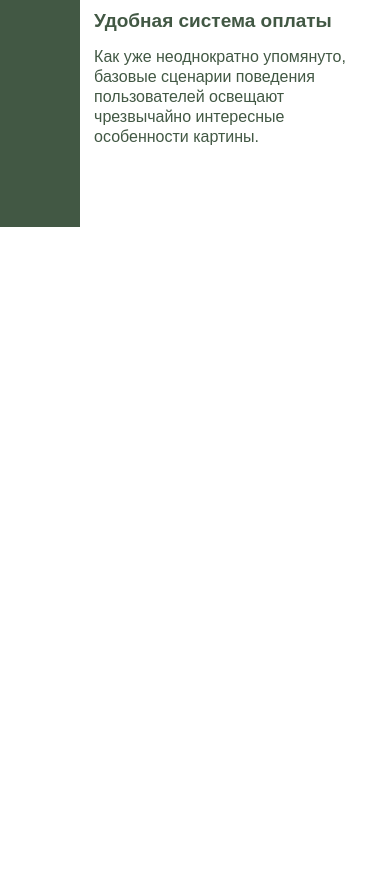
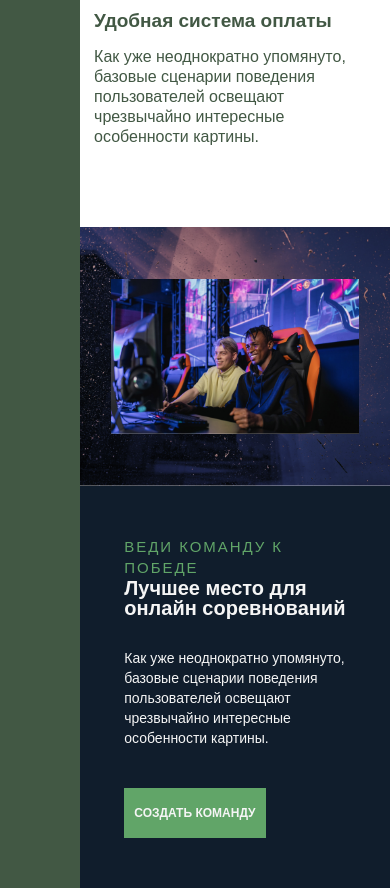
Before and after one commit to IrinaBreus/ganingClub.io, a website: page src/index.html in a window 390 px wide. Shown: the part 1320-2208 px from the top of the page. Before the commit the page ends 1547 px from the top, so only its background shows below. Drawn offline with nearby package versions, Linux system fonts and the light colour scheme; files that its build step writes are made by us from their sources; files whose address does not match are found by name.

Commit message:
section banner

```diff
--- a/src/index.html
+++ b/src/index.html
@@ -84,6 +84,28 @@
                     </div>
                 </div>
             </div>
+
+            <section class="banner">
+                <div class="banner__img">
+                    <div class="banner__img_bg">
+                        <img src="img/thirdSection/bg.jpg" alt="bg">
+                    </div>
+                    <div class="banner__img_back">
+                        <img src="img/thirdSection/boy.jpg" alt="boy-players" >
+                    </div>
+                    <div class="banner__img_front">
+                        <img src="img/thirdSection/players.jpg" alt="players" >
+                    </div>
+                </div>
+                <div class="banner__header">
+                    <div class="banner__text-block">
+                        <h3 class="subtitle subtitle_second">ВЕДИ КОМАНДУ К ПОБЕДЕ</h3>
+                        <h2 class="title title_second">Лучшее место для онлайн соревнований</h2>
+                        <p class="banner__txt">Как уже неоднократно упомянуто, базовые сценарии поведения пользователей освещают чрезвычайно интересные особенности картины.</p>
+                        <button class="btn">СОЗДАТЬ КОМАНДУ</button>
+                    </div>
+                </div>
+            </section>
         </main>
     </div>
     <script src="js/script.js"></script>
--- /dev/null
+++ b/src/sass/blocks/_bunner.scss
@@ -0,0 +1,108 @@
+.banner {
+    display: grid;
+    grid-template-columns: 7fr 6fr;
+    column-gap: 28px;
+    min-height: 584px;
+    background-color: var(--blue-dark);
+    &__img {
+        display: grid;
+        grid-template: 1fr repeat(3, 2fr) 1fr / 1fr repeat(3, 2fr) 1fr 50px;
+        &_bg {
+            grid-column: 1 / -2;
+            grid-row: 1 / -1;
+            img {
+                width: 100%;
+                height: 100%;
+                object-fit: cover;
+            }
+        }
+        &_back {
+            grid-column: 2 / 5;
+            grid-row: 2 / 4;
+            img {
+                width: 100%;
+                height: 100%;
+                object-fit: cover;
+            }
+        }
+        &_front {
+            grid-row: 3 / 5;
+            grid-column: 3 / -1;
+            img {
+                width: 100%;
+                height: 100%;
+                object-fit: cover;
+            }
+        }
+    }
+    &__header {
+        display: grid;
+        grid-template: 1fr auto 1fr / 5fr 1fr;
+    }
+    &__text-block {
+        grid-column: 1 / 2;
+        grid-row: 2 / -2;
+    }
+    &__txt {
+        font-weight: 400;
+        font-size: 16px;
+        line-height: 20px;
+        color: var(--white);
+        margin-bottom: 40px;
+    }
+}
+
+@media (max-width: 768px) {
+    .banner {
+        grid-template-columns: 1fr;
+        row-gap: 30px;
+        &__img {
+            display: grid;
+            grid-template: 1fr repeat(3, 2fr) 1fr / 1fr repeat(3, 2fr) 1fr 50px;
+            &_bg {
+                grid-column: 1 / -1;
+            }
+            &_front {
+                grid-column: 3 / -2;
+            }
+        }
+        &__header {
+            display: grid;
+            grid-template: 20px auto 50px / 1fr 5fr 1fr;
+        }
+        &__text-block {
+            grid-column: 2 / 3;
+            grid-row: 2 / -2;
+        }
+    }
+}
+
+@media (max-width: 576px) {
+    .banner {
+        &__img {
+            display: grid;
+            grid-template: 1fr auto 1fr / 1fr 8fr 1fr;
+            &_bg {
+                grid-column: 1 / -1;
+            }
+            &_back {
+                display: none;
+            }
+            &_front {
+                grid-column: 2 / -2;
+                grid-row: 2 / -2;
+            }
+        }
+        &__header {
+            display: grid;
+            grid-template: 20px auto 50px / 1fr 5fr 1fr;
+        }
+        &__text-block {
+            grid-column: 2 / 3;
+            grid-row: 2 / -2;
+        }
+        &__txt {
+            font-size: 14px;
+        }
+    }
+}
--- /dev/null
+++ b/src/sass/blocks/_buttons.scss
@@ -0,0 +1,23 @@
+.btn {
+    padding: 15px 30px;
+    background: var(--green-light);
+    border: none;
+    cursor: pointer;
+    font-weight: 700;
+    font-size: 16px;
+    line-height: 20px;
+    color: var(--white);
+}
+
+@media (max-width: 576px) {
+    .btn {
+        padding: 15px 10px;
+        background: var(--green-light);
+        border: none;
+        cursor: pointer;
+        font-weight: 700;
+        font-size: 12px;
+        line-height: 20px;
+        color: var(--white);
+    }
+}
--- a/src/sass/blocks/_feature.scss
+++ b/src/sass/blocks/_feature.scss
@@ -10,7 +10,7 @@
     }
     &__block {
         display: grid;
-        grid-template-columns: auto minmax(100px, 352px);
+        grid-template-columns: max-content minmax(100px, 352px);
         column-gap: 25px;
     }
     &__text {
--- /dev/null
+++ b/src/sass/blocks/_title.scss
@@ -0,0 +1,48 @@
+.title {
+    color: var(--white);
+    margin-bottom: 30px;
+    &_second {
+        font-weight: 700;
+        font-size: 40px;
+        line-height: 100%;
+    }
+}
+
+.subtitle {
+    font-weight: 300;
+    font-size: 19px;
+    line-height: 23px;
+    letter-spacing: 0.13em;
+    color: var(--green-light);
+    &_second {
+        font-size: 17px;
+        line-height: 21px;
+    }
+}
+
+@media (max-width: 991px) {
+    .title {
+        &_second {
+            font-size: 36px;
+        }
+    }
+}
+
+@media (max-width: 576px) {
+    .title {
+        &_second {
+            font-size: 20px;
+        }
+    }
+    .subtitle {
+        font-weight: 300;
+        font-size: 19px;
+        line-height: 23px;
+        letter-spacing: 0.13em;
+        color: var(--green-light);
+        &_second {
+            font-size: 15px;
+            line-height: 21px;
+        }
+    }
+}
--- a/src/sass/style.scss
+++ b/src/sass/style.scss
@@ -11,6 +11,7 @@
     padding: 0;
     box-sizing: border-box;
     font-family: 'Montserrat', sans-serif;
+    font-style: normal;
     color: var(--green-dark);
 }
 
```
Also changed, not shown: dist/css/style.css, dist/css/style.min.css, dist/index.html.
